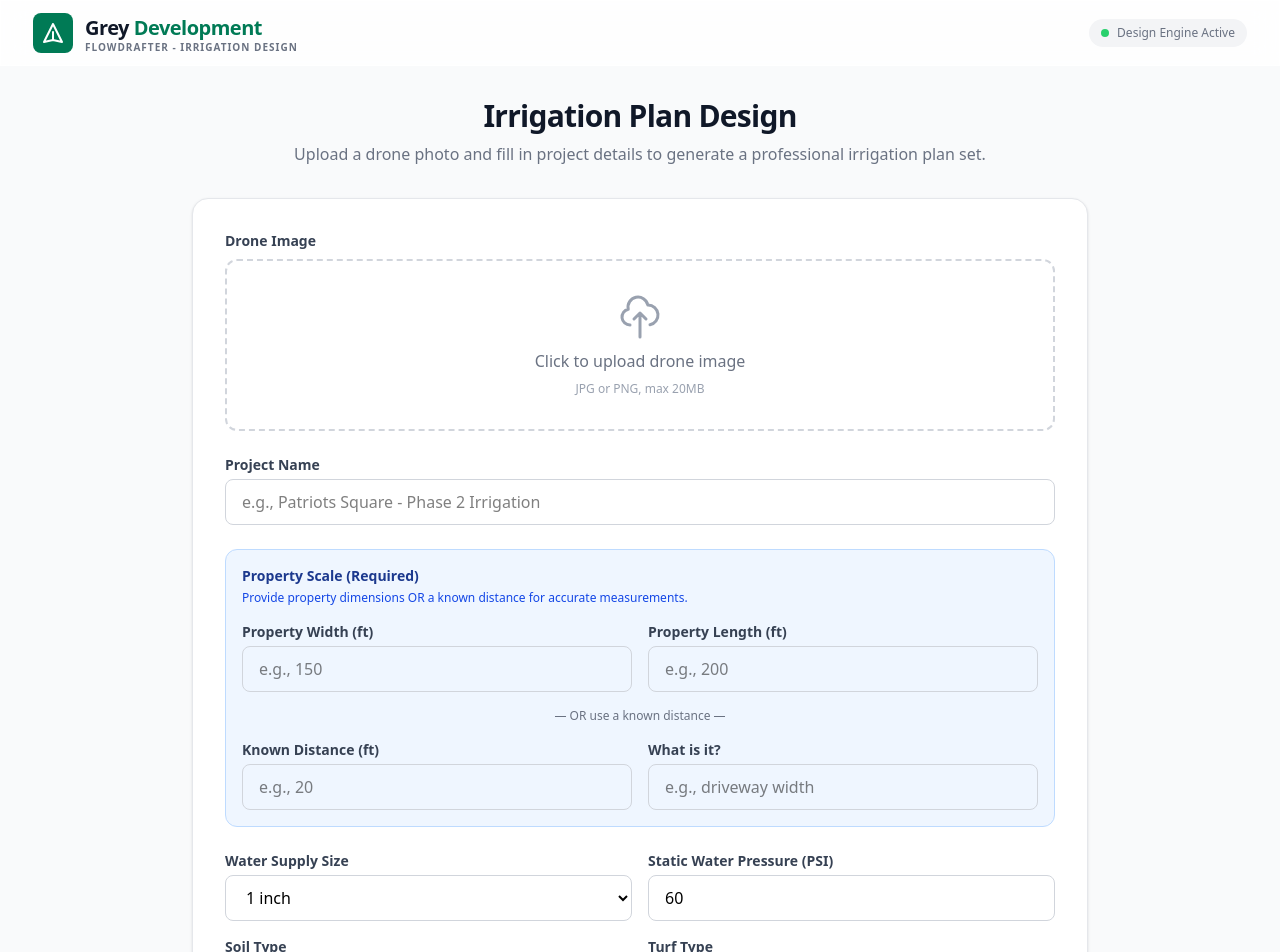
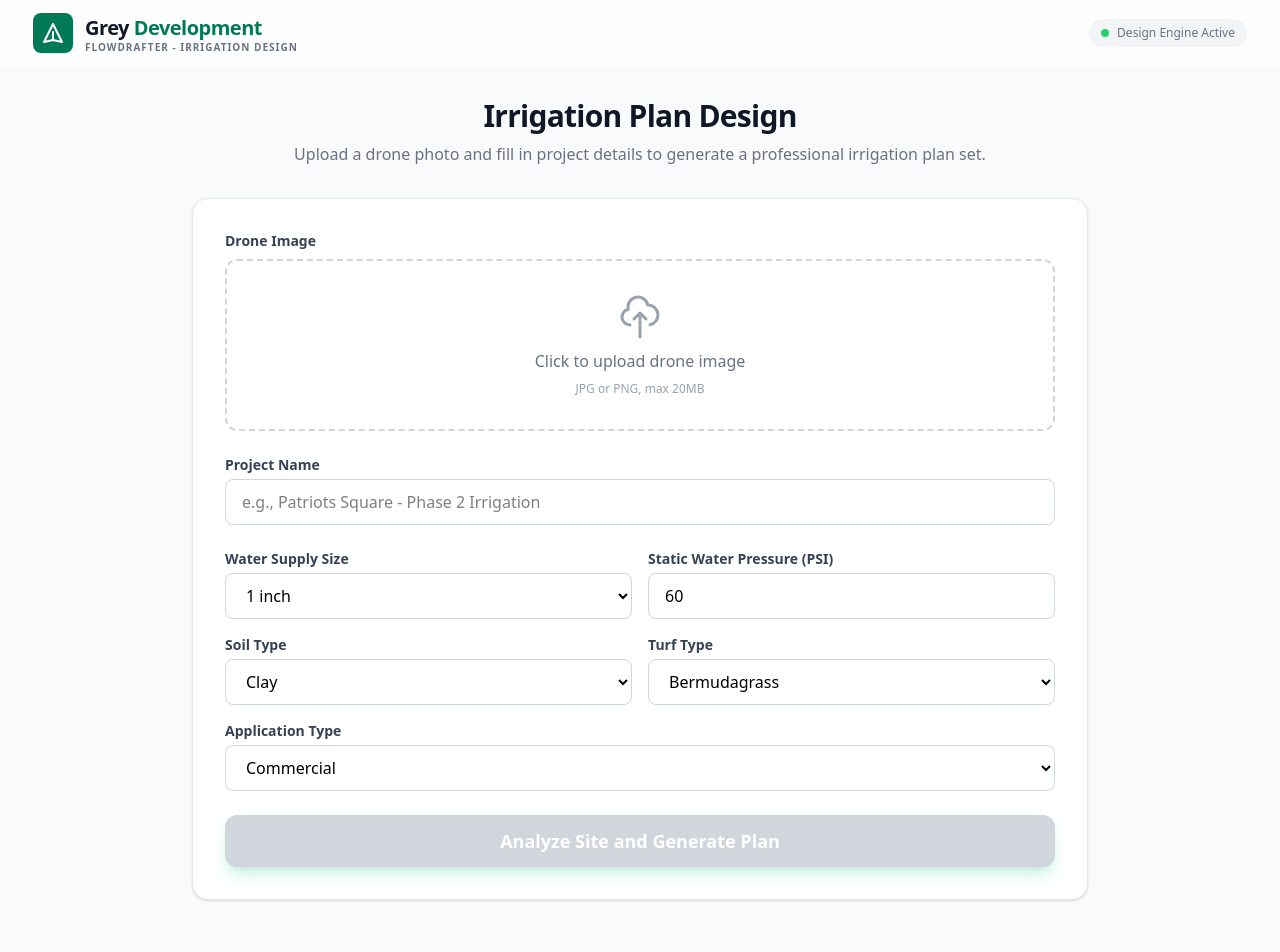
Before and after one commit to Grey-Development/FlowDrafter, a React (Vite) app: page / in a window 1280 px wide. Shown: the top 952 px of the page. Built offline with nearby package versions, Linux system fonts and the light colour scheme.

Commit message:
Revert "Add property scale/dimensions input for accurate site analysis"
This reverts commit 273e44a3cceaf94c1758e96c20434727a7396601.

```diff
--- a/api/analyze-site.js
+++ b/api/analyze-site.js
@@ -38,46 +38,24 @@ export default async function handler(req, res) {
 
     const ai = new GoogleGenAI({ apiKey });
 
-    // Build scale context
-    let scaleContext = '';
-    if (projectInput?.propertyWidthFt && projectInput?.propertyLengthFt) {
-      scaleContext = `PROPERTY DIMENSIONS (use these for accurate scale):
-- Property Width: ${projectInput.propertyWidthFt} feet
-- Property Length: ${projectInput.propertyLengthFt} feet
-- Total Property Area: ${projectInput.propertyWidthFt * projectInput.propertyLengthFt} square feet
-
-Use these dimensions to calculate all other measurements proportionally.`;
-    } else if (projectInput?.scaleReferenceFt && projectInput?.scaleReferenceDescription) {
-      scaleContext = `SCALE REFERENCE (use this for accurate measurements):
-- The "${projectInput.scaleReferenceDescription}" in this image is ${projectInput.scaleReferenceFt} feet
-- Use this known distance to calculate all other measurements proportionally`;
-    }
-
     const prompt = `Analyze this drone/aerial image of a property for irrigation design.
-
-${scaleContext}
 
 TASK: Identify all irrigable zones, hardscape areas, structures, and obstacles.
 
 REQUIREMENTS:
-1. Use the scale reference provided above to measure all areas in FEET accurately
-2. Identify turf zones with boundaries (as polygon coordinates)
+1. Measure all areas in FEET (estimate from visual scale)
+2. Identify turf zones with boundaries
 3. Identify bed/planter zones
 4. Mark hardscape (driveways, walks, patios)
-5. Locate structures and trees with their positions
+5. Locate structures and trees
 6. Note any slopes or drainage patterns
-7. Return propertyWidthFt and propertyLengthFt based on the scale
 
 PROJECT CONTEXT:
 - Application type: ${projectInput?.applicationType || 'commercial'}
 - Turf type: ${projectInput?.turfType || 'bermudagrass'}
 - Soil type: ${projectInput?.soilType || 'clay'}
 
-Return a complete site analysis JSON with:
-- propertyWidthFt, propertyLengthFt, totalIrrigableSqFt
-- turfZones array with id, type, shape, widthFt, lengthFt, areaFt2, exposure, centerX, centerY, boundaryPoints
-- bedZones, narrowStrips, hardscapeBoundaries, structures, treeCanopyAreas
-- nearestBuildingLocation, waterSourceLocation (if visible)`;
+Return a complete site analysis with all zone boundaries as polygon coordinates.`;
 
     const response = await ai.models.generateContent({
       model: 'gemini-2.5-flash',
@@ -104,17 +82,9 @@ Return a complete site analysis JSON with:
     if (!parsed.slopeIndicators) parsed.slopeIndicators = [];
     if (!parsed.treeCanopyAreas) parsed.treeCanopyAreas = [];
     if (!parsed.nearestBuildingLocation) parsed.nearestBuildingLocation = { x: 10, y: 10 };
-
-    // Use provided dimensions as fallback, or defaults
-    if (!parsed.propertyWidthFt) {
-      parsed.propertyWidthFt = projectInput?.propertyWidthFt || 100;
-    }
-    if (!parsed.propertyLengthFt) {
-      parsed.propertyLengthFt = projectInput?.propertyLengthFt || 100;
-    }
-    if (!parsed.totalIrrigableSqFt) {
-      parsed.totalIrrigableSqFt = parsed.propertyWidthFt * parsed.propertyLengthFt * 0.7; // Estimate 70% irrigable
-    }
+    if (!parsed.propertyWidthFt) parsed.propertyWidthFt = 100;
+    if (!parsed.propertyLengthFt) parsed.propertyLengthFt = 100;
+    if (!parsed.totalIrrigableSqFt) parsed.totalIrrigableSqFt = 5000;
 
     res.status(200).json(parsed);
   } catch (error) {
--- a/components/ProjectForm.tsx
+++ b/components/ProjectForm.tsx
@@ -51,12 +51,6 @@ const ProjectForm: React.FC<Props> = ({ onSubmit, disabled }) => {
   const [isCompressing, setIsCompressing] = useState(false);
   const fileInputRef = useRef<HTMLInputElement>(null);
 
-  // Scale/dimension fields
-  const [propertyWidthFt, setPropertyWidthFt] = useState<number | ''>('');
-  const [propertyLengthFt, setPropertyLengthFt] = useState<number | ''>('');
-  const [scaleReferenceFt, setScaleReferenceFt] = useState<number | ''>('');
-  const [scaleReferenceDescription, setScaleReferenceDescription] = useState('');
-
   const handleImageChange = async (e: React.ChangeEvent<HTMLInputElement>) => {
     const file = e.target.files?.[0];
     if (!file) return;
@@ -96,14 +90,6 @@ const ProjectForm: React.FC<Props> = ({ onSubmit, disabled }) => {
     e.preventDefault();
     if (!imageFile || !imagePreview || !projectName.trim() || isCompressing) return;
 
-    // Require at least property dimensions OR a scale reference
-    const hasPropertyDimensions = propertyWidthFt && propertyLengthFt;
-    const hasScaleReference = scaleReferenceFt && scaleReferenceDescription.trim();
-    if (!hasPropertyDimensions && !hasScaleReference) {
-      alert('Please provide either property dimensions (width & length) or a scale reference.');
-      return;
-    }
-
     const base64 = imagePreview.split(',')[1];
     onSubmit({
       projectName: projectName.trim(),
@@ -115,10 +101,6 @@ const ProjectForm: React.FC<Props> = ({ onSubmit, disabled }) => {
       droneImageBase64: base64,
       droneImageMimeType: compressedMimeType,
       droneImagePreviewUrl: imagePreview,
-      propertyWidthFt: propertyWidthFt || undefined,
-      propertyLengthFt: propertyLengthFt || undefined,
-      scaleReferenceFt: scaleReferenceFt || undefined,
-      scaleReferenceDescription: scaleReferenceDescription.trim() || undefined,
     });
   };
 
@@ -182,70 +164,6 @@ const ProjectForm: React.FC<Props> = ({ onSubmit, disabled }) => {
             className="w-full px-4 py-2.5 border border-gray-300 rounded-lg focus:ring-2 focus:ring-emerald-500 focus:border-emerald-500 outline-none"
             required
           />
-        </div>
-
-        {/* Property Scale/Dimensions - Required for accurate measurements */}
-        <div className="bg-blue-50 border border-blue-200 rounded-xl p-4 space-y-4">
-          <div>
-            <h3 className="text-sm font-bold text-blue-900 mb-1">Property Scale (Required)</h3>
-            <p className="text-xs text-blue-700">Provide property dimensions OR a known distance for accurate measurements.</p>
-          </div>
-
-          {/* Property Dimensions */}
-          <div className="grid grid-cols-2 gap-4">
-            <div>
-              <label className="block text-sm font-semibold text-gray-700 mb-1">Property Width (ft)</label>
-              <input
-                type="number"
-                value={propertyWidthFt}
-                onChange={e => setPropertyWidthFt(e.target.value ? parseFloat(e.target.value) : '')}
-                placeholder="e.g., 150"
-                min={10}
-                max={2000}
-                className="w-full px-4 py-2.5 border border-gray-300 rounded-lg focus:ring-2 focus:ring-blue-500 focus:border-blue-500 outline-none"
-              />
-            </div>
-            <div>
-              <label className="block text-sm font-semibold text-gray-700 mb-1">Property Length (ft)</label>
-              <input
-                type="number"
-                value={propertyLengthFt}
-                onChange={e => setPropertyLengthFt(e.target.value ? parseFloat(e.target.value) : '')}
-                placeholder="e.g., 200"
-                min={10}
-                max={2000}
-                className="w-full px-4 py-2.5 border border-gray-300 rounded-lg focus:ring-2 focus:ring-blue-500 focus:border-blue-500 outline-none"
-              />
-            </div>
-          </div>
-
-          <div className="text-center text-xs text-gray-500">— OR use a known distance —</div>
-
-          {/* Scale Reference */}
-          <div className="grid grid-cols-2 gap-4">
-            <div>
-              <label className="block text-sm font-semibold text-gray-700 mb-1">Known Distance (ft)</label>
-              <input
-                type="number"
-                value={scaleReferenceFt}
-                onChange={e => setScaleReferenceFt(e.target.value ? parseFloat(e.target.value) : '')}
-                placeholder="e.g., 20"
-                min={1}
-                max={500}
-                className="w-full px-4 py-2.5 border border-gray-300 rounded-lg focus:ring-2 focus:ring-blue-500 focus:border-blue-500 outline-none"
-              />
-            </div>
-            <div>
-              <label className="block text-sm font-semibold text-gray-700 mb-1">What is it?</label>
-              <input
-                type="text"
-                value={scaleReferenceDescription}
-                onChange={e => setScaleReferenceDescription(e.target.value)}
-                placeholder="e.g., driveway width"
-                className="w-full px-4 py-2.5 border border-gray-300 rounded-lg focus:ring-2 focus:ring-blue-500 focus:border-blue-500 outline-none"
-              />
-            </div>
-          </div>
         </div>
 
         {/* Grid of dropdowns */}
--- a/types.ts
+++ b/types.ts
@@ -21,11 +21,6 @@ export interface ProjectInput {
   droneImageBase64: string;
   droneImageMimeType: string;
   droneImagePreviewUrl: string;
-  // Scale reference for accurate measurements
-  propertyWidthFt?: number;
-  propertyLengthFt?: number;
-  scaleReferenceFt?: number; // Known distance reference (e.g., "driveway is 20ft wide")
-  scaleReferenceDescription?: string; // What the reference is (e.g., "driveway width")
 }
 
 export interface IrrigableZone {
```
